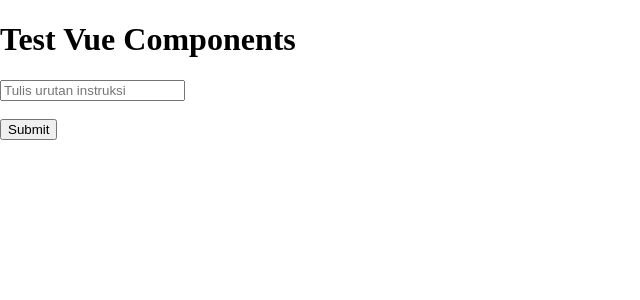
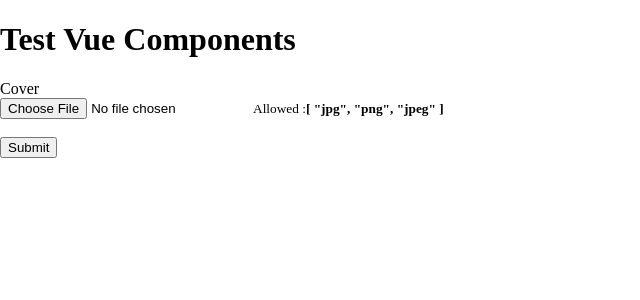
Before and after one commit to jalzae/jalz-vue, a Vue app: page / in a window 1280 px wide. Shown: the top 300 px of the page, without its empty margins (0-640 px from the left). Built offline with nearby package versions, Linux system fonts and the light colour scheme.

Commit message:
fix image preivew

```diff
--- a/package.json
+++ b/package.json
@@ -1,6 +1,6 @@
 {
   "name": "jalz-vue",
-  "version": "1.0.19",
+  "version": "1.0.21",
   "description": "Jalz vue component with automation and tailwind Css",
   "main": "dist/bundle.js",
   "module": "dist/bundle.js",
--- a/src/App.vue
+++ b/src/App.vue
@@ -28,18 +28,18 @@ export default {
   data() {
     return {
       forms: {
-        instruksi: [],
+        image: "",
+        ext: "",
       },
       form: [
         {
-          model: "instruksi",
-          type: "point",
-          place: "Tulis urutan instruksi",
-          action: {
-            add: "add",
-            delete: "delete",
-          },
-          html:`X`
+          type: "file",
+          model: "image",
+          extension: "ext",
+          allow: ["jpg", "png", "jpeg"],
+          label: "Cover",
+          place: "Upload Gambar...",
+          preview: true,
         },
       ],
     };
--- a/src/components/Form.vue
+++ b/src/components/Form.vue
@@ -260,13 +260,13 @@
         >Allowed :<b> {{ item.allow }}</b></small>
         <!-- Image Preview -->
         <div
-          v-if="imagePreview && isImage(item.extension)"
+          v-if="imagePreview && item.preview"
           class="mt-3"
         >
           <img
             :src="imagePreview"
+            :class="item.class ? item.class :'w-full '"
             alt="Preview"
-            class="border border-gray-300 rounded w-full max-w-sm"
           />
         </div>
       </div>
@@ -377,6 +377,7 @@ export default defineComponent({
   data() {
     return {
       point: "",
+      imagePreview: null,
     };
   },
   methods: {
@@ -423,6 +424,7 @@ export default defineComponent({
       evt.target.value = format;
     },
     previewFiles(model, extension, extArr, event) {
+      try {
         const file = event.target.files[0];
         const ext = file.name.split(".").pop().toLowerCase();
         if (!extArr.find((e) => e == ext)) {
@@ -433,7 +435,7 @@ export default defineComponent({
         this.selected[model] = file;
         this.selected[extension] = ext;
 
-      if (["png", "jpg", "jpeg", "gif"].includes(extension)) {
+        if (["png", "jpg", "jpeg", "gif"].includes(ext)) {
           const reader = new FileReader();
           reader.onload = (e) => {
             this.imagePreview = e.target.result; // Set the image preview URL
@@ -442,11 +444,11 @@ export default defineComponent({
         } else {
           this.imagePreview = null; // Clear preview if not an image
         }
+      } catch (err) {
+        console.warn("errorImagePreview", err);
+      }
     },
-    isImage(extension) {
-      // Check if the extension corresponds to an image type
-      return ["png", "jpg", "jpeg", "gif"].includes(extension.toLowerCase());
-    },
+
     checkString(variable) {
       let isString = typeof variable === "string";
       let isStringArray =
```
Lines whose indentation alone changed are shown as unchanged.
